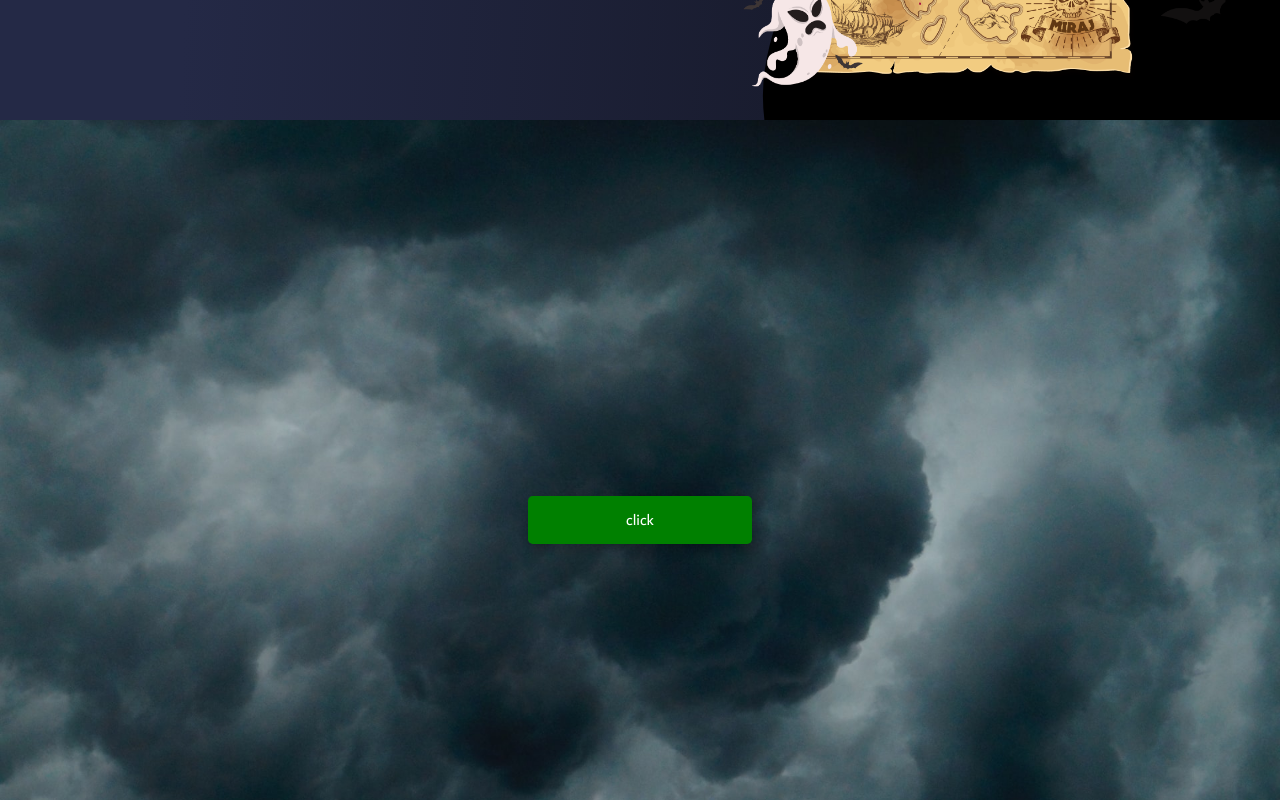
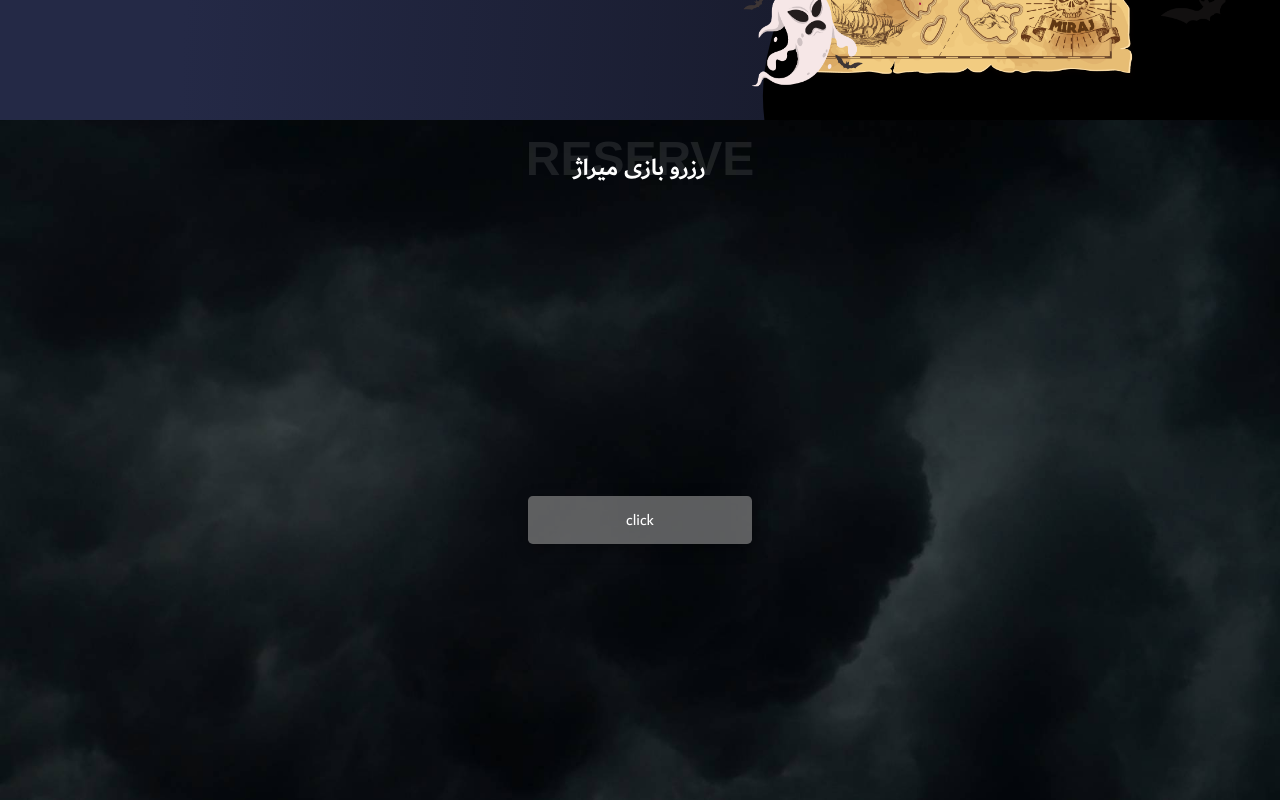
Before and after one commit to sarakasiri/unipro, a React (Create React App) app: page /games in a window 1280 px wide. Shown: the part 2280-3080 px from the top of the page. Built offline with nearby package versions, Linux system fonts and the light colour scheme.

Commit message:
change image reserv and uncomment loading page

```diff
--- a/src/components/reservation/Reservation.js
+++ b/src/components/reservation/Reservation.js
@@ -1,6 +1,11 @@
 import React, { useState } from 'react';
 
 import classes from './styles/Reservation.module.scss';
+
+import Stepper from '@mui/material/Stepper';
+import Step from '@mui/material/Step';
+import StepLabel from '@mui/material/StepLabel';
+
 
 const Reservation = () => {
     let [boxOpen, setBoxOpen] = useState(false);
@@ -13,6 +18,7 @@ const Reservation = () => {
             node.style.width = "55rem";
             setTimeout(() => { node.style.height = "30rem"; }, 1000);
             setTimeout(() => { node.style.background = "rgba(180,180,180,0.2)"; }, 2000);
+            node.style.marginTop = "3rem";
             node.firstChild.style.display = "none";
             setBoxOpen(true);
         };
--- a/src/components/reservation/styles/Reservation.module.scss
+++ b/src/components/reservation/styles/Reservation.module.scss
@@ -4,7 +4,7 @@
     height: 3rem;
     width: 14rem;
     box-sizing: border-box;
-    background-color: green;
+    background-color: rgba(130, 130, 130, 0.7);
     font-family: Dubai_Regular !important;
     color: white;
     display: flex;
--- a/src/containers/games/Games.js
+++ b/src/containers/games/Games.js
@@ -29,12 +29,12 @@ import metro from '../../assets/svg/metro.svg';
 const Games = () => {
     let [loader, setLoader] = useState(false);
 
-    // useEffect(() => {
-    //     setLoader(true);
-    //     setTimeout(() => {
-    //         setLoader(false);
-    //     }, 3000);
-    // }, []);
+    useEffect(() => {
+        setLoader(true);
+        setTimeout(() => {
+            setLoader(false);
+        }, 3000);
+    }, []);
 
     const updateLightCursor = (e) => {
         let x = e.clientX;
@@ -143,6 +143,7 @@ const Games = () => {
                     </Grid>
                     <Grid item xs={12}>
                         <div className={classes.reservation}>
+                            <Title englishTitle="Reserve" persianTitle="رزرو بازی میراژ" />
                             <Reservation />
                         </div>
                     </Grid>
```
Also changed, not shown: src/assets/images/reservationBG.jpg.
